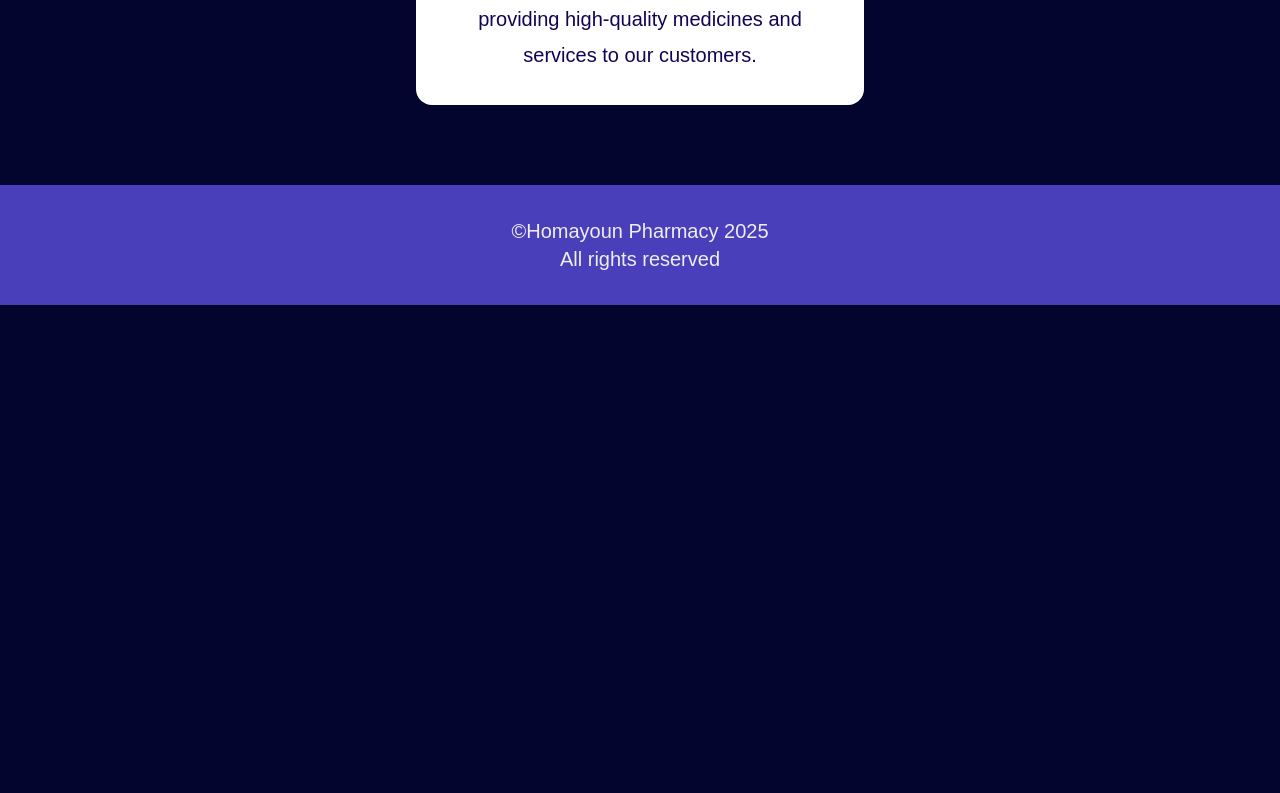
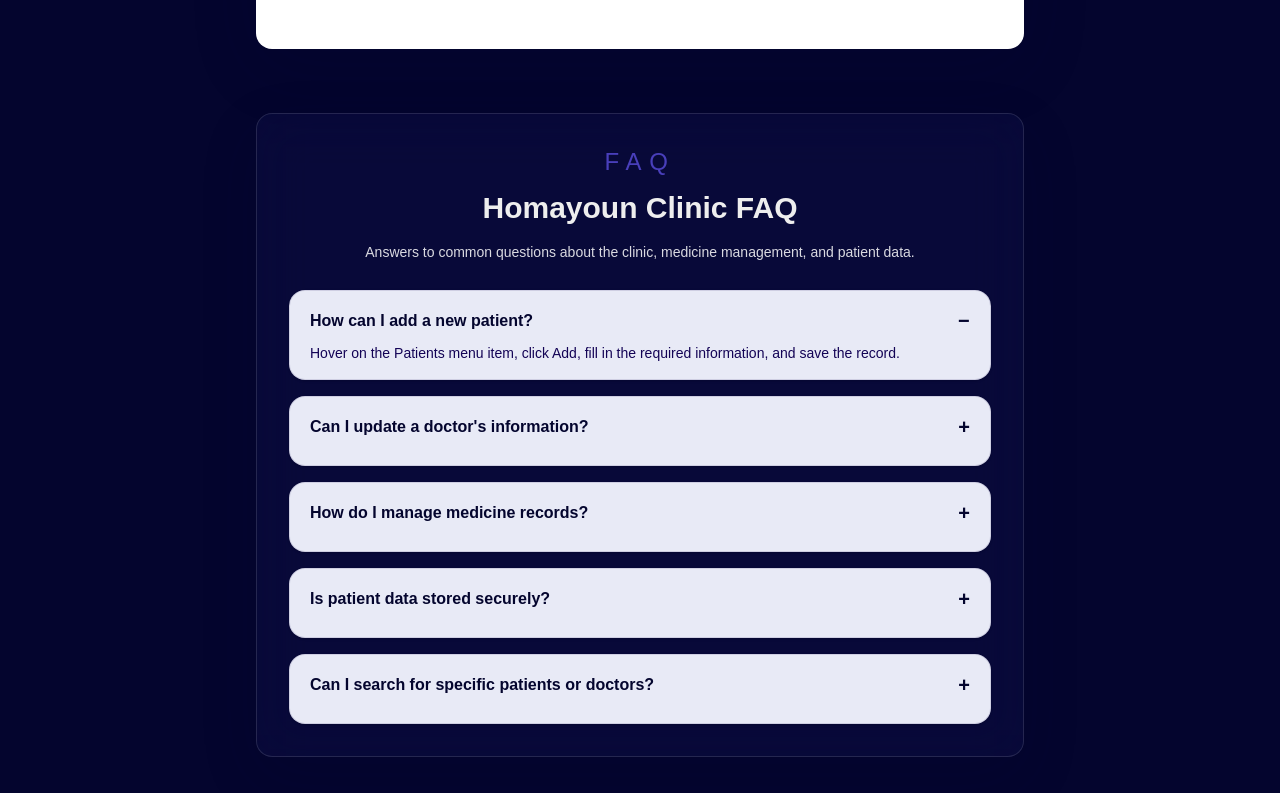
Before and after one commit to Homayoun-Naji/Clinic, a Next.js app: page / in a window 1280 px wide. Shown: the part 827-1620 px from the top of the page. Before the commit the page ends 1132 px from the top, so only its background shows below. Built offline with nearby package versions, Linux system fonts and the light colour scheme.

Commit message:
feat: add FAQ section & create Accordin component for it

```diff
--- /dev/null
+++ b/src/app/components/Accordion.jsx
@@ -0,0 +1,46 @@
+"use client";
+
+import { useState } from "react";
+
+export default function Accordion({ items, className = "" }) {
+  const [openIndex, setOpenIndex] = useState(0);
+
+  return (
+    <div className={`flex flex-col gap-4 ${className}`}>
+      {items.map(({ question, answer }, index) => {
+        const isOpen = openIndex === index;
+
+        return (
+          <div
+            key={question}
+            className="overflow-hidden px-5 py-4 rounded-2xl border border-[rgba(19,3,85,0.12)] bg-[#e8eaf6] shadow-sm"
+          >
+            <button
+              type="button"
+              onClick={() => setOpenIndex(isOpen ? -1 : index)}
+              aria-expanded={isOpen}
+              className="flex w-full items-center justify-between pb-2 text-start text-base font-semibold text-primary transition-colors duration-200 hover:text-secondary"
+            >
+              <span>{question}</span>
+              <span
+                className={`text-xl transition-transform duration-300 ${isOpen ? "rotate-180" : ""}`}
+              >
+                {isOpen ? "−" : "+"}
+              </span>
+            </button>
+
+            <div
+              className={`overflow-hidden transition-[max-height,opacity] duration-300 ease-out ${
+                isOpen ? "max-h-72 opacity-100" : "max-h-0 opacity-0"
+              }`}
+            >
+              <p className="pe-12 text-sm leading-5 text-dark">
+                {answer}
+              </p>
+            </div>
+          </div>
+        );
+      })}
+    </div>
+  );
+}
--- a/src/app/page.js
+++ b/src/app/page.js
@@ -1,4 +1,33 @@
 import Image from "next/image";
+import Accordion from "./components/Accordion";
+
+const faqItems = [
+  {
+    question: "How can I add a new patient?",
+    answer:
+      "Hover on the Patients menu item, click Add, fill in the required information, and save the record.",
+  },
+  {
+    question: "Can I update a doctor's information?",
+    answer:
+      "Yes. Open the Doctors section, select the doctor you want to edit, make the necessary changes, and save them.",
+  },
+  {
+    question: "How do I manage medicine records?",
+    answer:
+      "Navigate to the Medicines section where you can add, edit, view, or remove medicine records.",
+  },
+  {
+    question: "Is patient data stored securely?",
+    answer:
+      "Yes. The system is designed to store and manage patient information securely with controlled access.",
+  },
+  {
+    question: "Can I search for specific patients or doctors?",
+    answer:
+      "Yes. Use the search feature in the relevant section to quickly find records by name or other details.",
+  },
+];
 
 export default function Home() {
   return (
@@ -12,15 +41,30 @@
           alt="doctor image"
         />
       </header>
-      <main className="flex justify-center p-8">
-        <div className="flex flex-col gap-4 md:gap-8 max-w-md rounded-2xl py-4 md:py-8 px-4 md:px-10 bg-white text-dark text-center">
-          <h2 className="text-2xl md:text-4xl font-bold">Our vision</h2>
+      <main className="flex flex-col items-center gap-16 p-8">
+        <section className="flex flex-col gap-4 md:gap-8 max-w-3xl rounded-2xl py-6 md:py-10 px-6 md:px-10 bg-white text-dark text-center shadow-[0_18px_70px_rgba(4,5,46,0.12)]">
+          <h2 className="text-2xl md:text-4xl font-bold text-secondary">Our vision</h2>
           <p className="leading-6 md:leading-8 lg:leading-9">
             We are a pharmacy that provides affordable medicines to the people
             of Homayoun. We are committed to providing high-quality medicines
             and services to our customers.
           </p>
-        </div>
+        </section>
+
+        <section className="w-full max-w-3xl rounded-2xl border border-[rgba(255,255,255,0.12)] bg-[rgba(73,63,187,0.08)] p-6 md:p-8 shadow-[0_20px_60px_rgba(4,5,46,0.12)] backdrop-blur-xl">
+          <div className="mb-6 text-center">
+            <p className="text-2xl uppercase tracking-[0.32em] text-secondary">
+              FAQ
+            </p>
+            <h2 className="mt-3 text-3xl font-bold text-light">
+              Homayoun Clinic FAQ
+            </h2>
+            <p className="mx-auto mt-3 max-w-2xl text-sm leading-7 text-[rgba(255,255,255,0.85)]">
+              Answers to common questions about the clinic, medicine management, and patient data.
+            </p>
+          </div>
+          <Accordion items={faqItems} />
+        </section>
       </main>
     </>
   );
```
